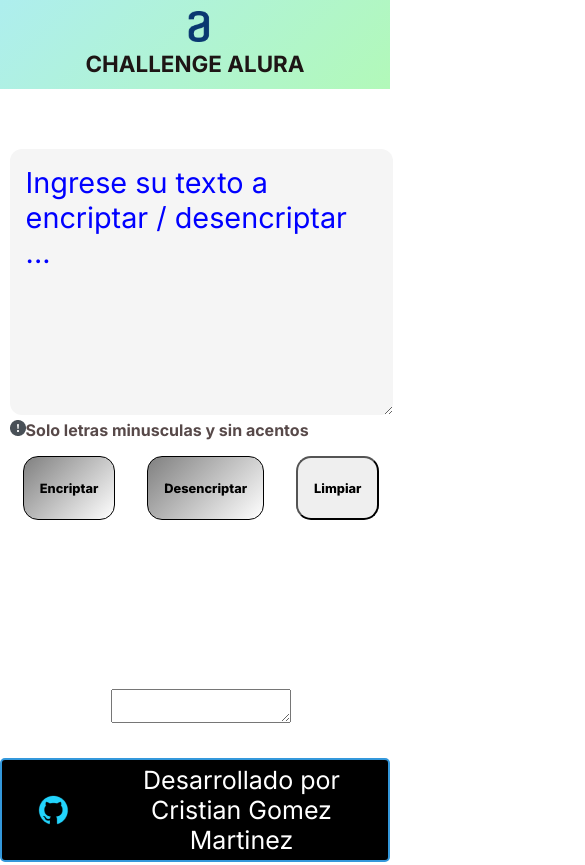
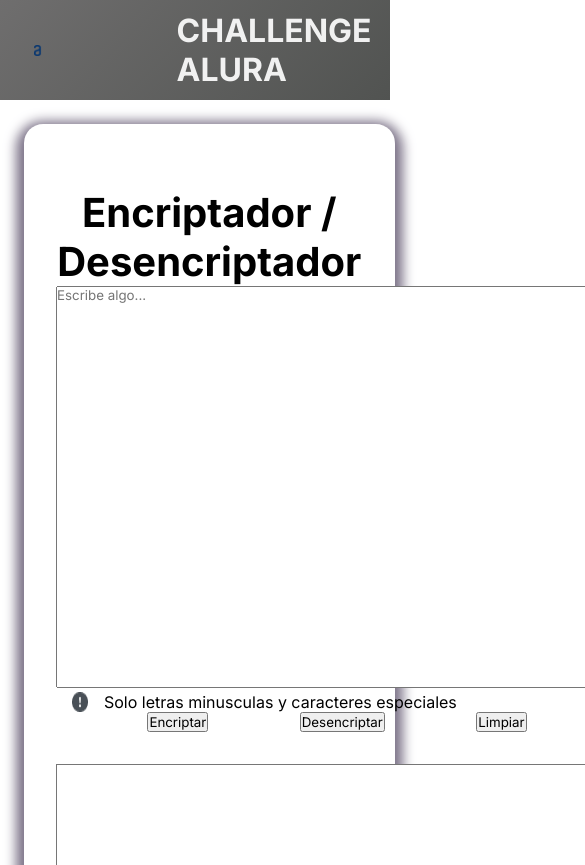
Before and after one commit to derkron/Proyecto-encriptador, a plain HTML site: page index.html in a window 390 px wide. Shown: the top 865 px of the page, 585 px wide, since content can reach past the window. Drawn offline with Linux system fonts and the light colour scheme.

Commit message:
modificacion de logica y ajustes de pantalla

```diff
--- a/index.html
+++ b/index.html
@@ -16,45 +16,29 @@
         </div>
     </header>
 
-    <main class="main">
-        <div class="areaEncriptacion">
-
-            <section class="entrada">
-                <textarea class="areaTextoIngresado" id="campoTexto" placeholder="Ingrese su texto a encriptar / desencriptar ..."></textarea>
-                <div class="areaAdvertencia">
+    <main class="contenedor">
+          <div class="margen">
+            <h2 class="tituloEncanbezado">Encriptador / Desencriptador</h2>
+            <div class="contenido">
+                <section>
+                    <textarea class="contenidoEntrada" placeholder="Escribe algo..."></textarea>
+                    <div class="aviso">
                         <img class="advertencia_logo" src="img/Vector.png" alt="Imagen alerta">
-                    <p class="areaAdvertencia_texto">  Solo letras minusculas y sin acentos</p>
+                        <p class="areaAdvertencia_texto">  Solo letras minusculas y caracteres especiales</p>
                     </div>
-
-                <div class="areaEncriptacion_entrada_botones">
-                    <button class="areaEncriptacion_entrada_botones_encriptar boton" id="boton" onclick="btnEncriptar()">Encriptar
-                    </button>
-                    <button class="areaEncriptacion_entrada_botones_desencriptar boton" id="boton" onclick="btnDesencriptar()">Desencriptar
-                    </button>
-                    <button class="limpiar boton" type="button" id="limpiar" onclick="limpiar()">Limpiar</button>
-
-
+                    <div class="botones">
+                        <button onclick="btnEncriptar();">Encriptar</button>
+                        <button onclick="btnDesencriptar();">Desencriptar</button>
+                        <button onclick="limpiar();">Limpiar</button>
                     </div>
-
                 </section>
-
-            <section class="areaEncriptacion_salida">
-                <div class="areaEncriptacion_salida_mensaje" id="mensajes">
-                    <p class="areaEncriptacion_salida_mensaje1">Ningun mensaje fue encontrado</p>
-
+                <section>
+                    <textarea readonly class="contenidoSalida"></textarea>
+                    <div class="copiar">
+                        <button onclick="copiar();">Copiar</button>
                     </div>
-
-                <textarea  class="contenido__output"></textarea>
-
-
-                <div class="areaEncriptacion_salida_copiar" id="botonCopiar">
-                    <button class="areaEncriptacion_salida_botonCopiar"type="button" id="botonCopiar_boton" onclick="copiar()">Copiar</button>
-
+                </section>
             </div>
-
-
-            </section>
-
         </div>
 
     </main>
@@ -66,13 +50,18 @@
 
 
     <footer class="footer">
+
+            <div class="footer-content">
+                <p>Desarrollado por Cristian Gomez Martinez</p>
                 <a href="https://github.com/derkron">
-            <div class="footer-content">
                 <img class="logoGitHub" src="img/github.png">
-                <p>Desarrollado por Cristian Gomez Martinez</p>
 
+                </a>
+                <a href="https://www.linkedin.com/in/cristian-g%C3%B3mez-mart%C3%ADnez-0259a3283/">
+                <img src="img/icons8-linkedin-48.png" alt="Icono de linkedin">
+                </a>
             </div>
-        </a>
+        </div>
     </footer>
     <script src="scripts/index.js"></script>
 </body>
--- a/scripts/index.js
+++ b/scripts/index.js
@@ -1,5 +1,5 @@
-const output = document.querySelector(".contenido__output");
-const input = document.querySelector(".areaTextoIngresado");
+const output = document.querySelector(".contenidoSalida");
+const input = document.querySelector(".contenidoEntrada");
 
 const matriz = [
     ["e", "enter"],
@@ -21,6 +21,7 @@ function btnDesencriptar() {
 
 function limpiar() {
     input.value = '';
+    output.value = '';
 }
 
 function copiar() {
--- a/style.css
+++ b/style.css
@@ -5,7 +5,7 @@
 }
 
 .encabezado {
-    background: linear-gradient(135deg, #aeeeee, #b2f9b9);
+    background: linear-gradient(135deg, #6f6e6e, #515351);
     padding: 0.6rem 1rem;
 
 }
@@ -18,7 +18,7 @@
 }
 
 .encabezado_logo{
-    width: 6vw;
+    width: 7vw;
     padding-left: 0.5rem;
 
 }
@@ -26,29 +26,86 @@
 .encabezado_titulo{
     font-family: "inter" , sans-serif ;
     font-size: 2rem;
-    color: rgb(30, 21, 21);
+    color: rgba(255, 255, 255, 0.914);
     padding-left: 35%;
 }
+.body {
+    font-family: var(--fuenteParrafo);
+    font-size: 1.6rem;
+    line-height: 2;
+    margin: 0;
+}
 
-.main{
-    padding: 7.9rem 2rem;
+.contenedor{
+    margin: 1.5rem;
+    max-width: 120rem;
+    width: 95%;
+}
+.areaAdvertencia_logo{
+    width: 1.2rem;
+    margin-top: 0.1rem;
 }
 
 
-.areaEncriptacion{
-    display: flex;
-    justify-content: space-around;
-    height: 90%;
+.margen{
+    box-shadow: 0px 5px 12px 8px rgba(120, 111, 133, 0.973);
+    background-color: var(--blanco);
+    padding: 2rem;
 
+    border-radius: 1.2rem;
 }
 
-.entrada {
+.contenido{
     display: flex;
-    flex-direction: column;
-
-
+    justify-content: space-evenly;
+    gap:2rem;
+    flex-wrap: wrap;
+}
+.tituloEncanbezado{
+    text-align:center;
+    font-size: 2.5rem;
+    margin: 2rem 0 0 0;
 }
 
+.contenidoEntrada{
+    width: 35rem;
+    height: 25rem;
+}
+
+.aviso{
+    display: flex;
+    gap:1rem;
+    margin-left: 1rem;
+}
+
+.aviso__icono{
+    width: 1.8rem;
+    height: 1.8rem;
+}
+
+.aviso__texto{
+    margin:0 0 1.6rem 0;
+    font-weight: bold;
+    text-decoration: underline;
+}
+
+.botones{
+    display: flex;
+    justify-content: space-evenly;
+}
+
+.contenidoSalida{
+    background-repeat: no-repeat;
+    height: 25rem;
+    width: 35rem;
+    background-size: contain;
+    background-position: center;
+}
+
+.copiar{
+    display: flex;
+    justify-content: center;
+}
 .areaTextoIngresado{
 
     background-color: whitesmoke;
@@ -65,166 +122,10 @@
     color:black;
 }
 
-::placeholder{
-    color: blue;
-}
-
-.areaAdvertencia{
-    display: flex;
-    align-items: center;
-}
-
-.areaAdvertencia_logo{
-    width: 1.2rem;
-    margin-top: 0.1rem;
-}
-
-.areaAdvertencia_texto{
-    font-family:"inter" , sans-serif;
-    font-size: 0,9rem;
-    font-weight: bold;
-    color: rgb(87, 73, 73);
-    margin-top: 0.3rem;
-}
-
-.areaEncriptacion_entrada_botones{
-    display: flex;
-    justify-content: center;
-    margin-top: 1rem;
-    height: 4rem;
-}
-
-.boton{
-    font-family:"inter" , sans-serif;
-    color: black;
-    font-weight: 800;
-    padding: 0.7rem 2.5rem;
-    border-radius: 15px;
-    font-size: 1rem;
-    transition: all 5ms;
-}
-
-.boton:hover{
-    transform: scale(1.1);
-}
-
-.areaEncriptacion_entrada_botones_encriptar{
-    padding: 0 3.5rem;
-    margin-right: 2rem;
-    background: linear-gradient(135deg, gray, white);
-    border: 1px solid black;
-    font-size: 1.3rem;
-
-}
-
-.areaEncriptacion_entrada_botones_encriptar:hover{
-    background: linear-gradient(135deg, #5861E0, white);
-    border-color: black;
-}
-
-.areaEncriptacion_entrada_botones_desencriptar{
-    background-color: white;
-    border: 1px solid black;
-    font-size: 1.3rem;
-    margin-right: 2rem;
-    background: linear-gradient(135deg, gray, white);
-
-}
-
-.areaEncriptacion_entrada_botones_desencriptar:hover{
-    background: linear-gradient(135deg, #5861E0, white);
-
-    border-color: black;
-}
-
-.areaEncriptacion_entrada_botones_limpiar{
-    background-color: white;
-    border: 1px solid black;
-    font-size: 1.3rem;
-    background: linear-gradient(135deg, gray, white);
-}
-
-.areaEncriptacion_entrada_botones_limpiar:hover{
-    background: linear-gradient(135deg, #5861E0, white);
-    border-color: black
-}
-
-.areaEncriptacion_salida{
-    display: flex;
-    flex-direction: column;
-    align-items: center;
-    border: 3px solid white;
-    border-radius: 12px;
-    width: 28vw;
-    background-color: rgba(184, 176, 176, 0.649);
-}
-
-.areaEncriptacion_salida_imagen{
-    width: 20vw;
-    margin: 0 1rem 4rem 0;
-
-}
-
-.areaEncriptacion_salida_mensaje{
-    width: 20vw;
-    margin-bottom: 2rem;
-    font-family: "inter" , sans-serif;
-    text-align: center;
-    color: white;
-
-
-}
-
-.areaEncriptacion_salida_mensaje1{
-    margin-bottom: 1rem;
-    font-weight: bold;
-    font-size: 1.8rem;
-}
-
-.areaEncriptacion_salida_mensaje2{
-    font-size: 1rem;
-}
-
-.areaEncriptacion_salida_textoMostrado{
-    display: none;
-    font-family: "inter" , sans-serif;
-    font-size: 1.6rem;
-    color: white;
-    background-color: rgb(38, 131, 150);
-    width: 18vw;
-    height: 28rem;
-    opacity: 0.8;
-    margin: 1rem 0 0.5rem 0;
-    padding: 1rem 1.5rem 1.8rem 1.5rem;
-    border: none;
-    border-radius: 12px;
-    box-shadow: 0.5px 0.5px 8px;
-}
-
-.areaEncriptacion_salida_copiar{
-    display: none;
-    text-align: center;
-}
-
-.areaEncriptacion_salida_botonCopiar{
-    background-color: white;
-    border: 1px solid white;
-    padding: 0.7rem 3.2rem;
-    transition: all 5ms;
-    margin-top: 0.2rem;
-    font-size: 1.25rem;
-    border-radius: 15px;
-}
-
-.areaEncriptacion_salida_botonCopiar:hover{
-    background: linear-gradient(135deg, gray, white);
-    border-color: red;
-
-}
 
 .footer {
     text-align: center;
-    background-color: black;
+    background: linear-gradient(135deg, #000000, #515351);
     padding: 5px;
     border: 2px solid #3498db;
     border-radius: 5px;
@@ -245,6 +146,7 @@
 
 .footer-content p {
     font-family: "inter" , sans-serif;
+    color: white;
     margin: 0;
     font-size: 25px;
 }
@@ -254,116 +156,3 @@
     color:white;
     display: block;
 }
-
-
-@media (max-width: 768px) {
-
-    .encabezado_logo{
-        width: 15vw;
-        padding-left: 0.5rem;
-
-    }
-    .encabezado_titulo {
-        font-size: 1.6rem;
-        padding-left: 17%;
-    }
-
-    .areaEncriptacion {
-        flex-direction: column;
-        align-items: center;
-
-    }
-
-    .areaTextoIngresado {
-        width: 85vw;
-        height: 40vw;
-
-
-    }
-
-    .areaEncriptacion_salida {
-        width: 90vw;
-        margin-top: 2rem ;
-    }
-
-    .areaEncriptacion_salida_imagen {
-        width: 40vw;
-    }
-
-    .areaEncriptacion_salida_mensaje {
-        width: 60vw;
-    }
-
-    .areaEncriptacion_salida_textoMostrado {
-        width: 75vw;
-    }
-
-    .main{
-        flex-direction: column;
-        justify-content: center;
-        width: 90%;
-        height: 100%;
-
-    }
-}
-
-
-@media (max-width: 480px) {
-    .encabezado_container {
-        flex-direction: column;
-        align-items: center;
-    }
-
-    .encabezado_logo {
-        width: 20vw;
-    }
-
-    .encabezado_titulo {
-        font-size: 1.4rem;
-        padding-left: 0;
-        text-align: center;
-        margin-top: 0.5rem;
-    }
-
-    .main {
-        padding: 1rem 1rem;
-    }
-
-    .areaEncriptacion {
-        flex-direction: column;
-        align-items: center;
-        padding-left: 1.2rem;
-
-    }
-    .areaTextoIngresado {
-        width: 90vw;
-        height: 60vw;
-        font-size: 1.8rem;
-
-    }
-
-    .areaEncriptacion_salida {
-        width: 90vw;
-        padding: 1rem;
-        background-color: transparent;
-    }
-
-    .areaEncriptacion_salida_imagen {
-        width: 50vw;
-    }
-
-    .areaEncriptacion_salida_mensaje {
-        width: 80vw;
-    }
-
-    .areaEncriptacion_salida_textoMostrado {
-        width: 85vw;
-    }
-
-    .boton {
-        font-size: 0.8rem;
-        padding: 0.5rem 1rem;
-    }
-
-
-}
```
Also changed, not shown: img/icons8-linkedin-48.png (added). Lines whose indentation alone changed are shown as unchanged.
